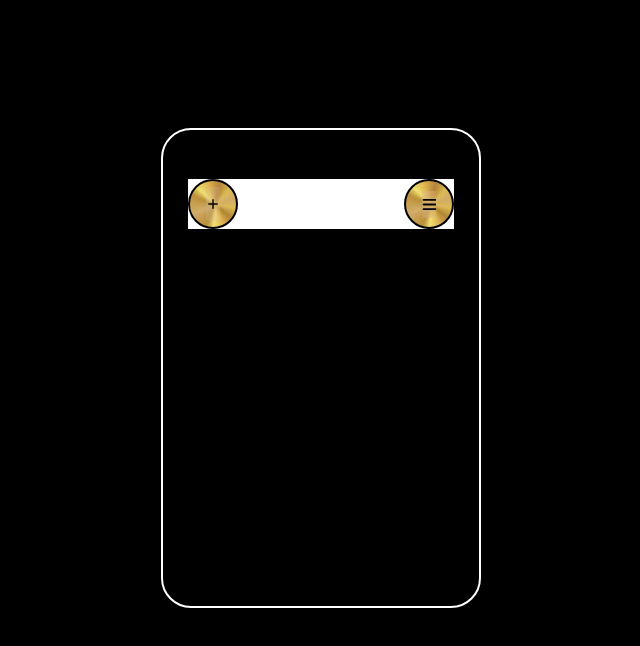
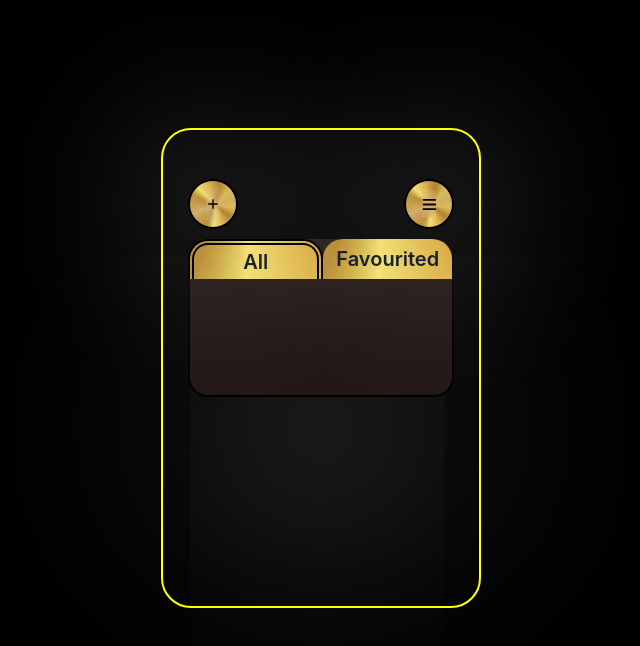
Before and after one commit to M-Ibrokhiiim/MPlayer, a React (Create React App) app in the folder FRONT/app/: page / in a window 1280 px wide. Shown: the top 646 px of the page, without its empty margins (319-959 px from the left). Built offline with nearby package versions, Linux system fonts and the light colour scheme.

Commit message:
Front side of header section's  half ready

```diff
--- a/FRONT/app/src/App.tsx
+++ b/FRONT/app/src/App.tsx
@@ -4,11 +4,16 @@ import {
   Flex
 } from "@chakra-ui/react"
 import Header from "./components/Header";
+import { useState } from "react";
 
 function App() {
+
+  const [isOpenedList,setList] = useState(false)
+
   return (
-    <Flex w={'100%'} bg={'black'} h={'100vh'} justifyContent={'center'}>
-       <Box border={'2px solid white'}
+    <Flex w={'100%'} bg={'black'} h={'100vh'} textOverflow={'hidden'} justifyContent={'center'}>
+       <Box border={'2px solid yellow'}
+
         w={{base:"96vw", sm:"70vw",md:"50vw",lg:"40vw", xl:"25vw","2xl":"24vw"}}
         h={{base:"80vh", sm:"80vh",md:"75vh",xl:"60vh","2xl":"72vh"}}
         mt={{base:"20vw",sm:"10vh",xl:"10vw","2xl":"6vw"}}
--- a/FRONT/app/src/components/Header.tsx
+++ b/FRONT/app/src/components/Header.tsx
@@ -1,21 +1,32 @@
 import {
     Box,
+    Link,
     Text,
     Flex,
     Button
 } from "@chakra-ui/react"
-import Chevrone from "../Icons/Chevrone";
+// import Chevrone from "../Icons/Chevrone";
 import Menu from "../Icons/Menu";
 import Add from "../Icons/Add";
+import { useState } from "react";
 
 import buttonsBG from "../backgrounds/buttonsBG.jpg"
 
+
+
 function Header(){
+
+  const [isOpenedList,setList] = useState(true);
+  const [isID,setID] = useState(1)
+
+
+
       return(
         <>
-        <Box bg={"white"} mt={6} >
-           <Flex justifyContent={"space-between"}>
+        <Box  mt={6}   display={"flex"} flexDir={"column"} gap={2}  >
+           <Flex justifyContent = {"space-between"}>
              <Button  borderRadius={'full'}
+              boxShadow={"0 0 170px 9px white"}
               bgImage={`${buttonsBG}`}
               bgPos={"center"}
               _hover={{opacity:1}}
@@ -27,6 +38,7 @@ function Header(){
                 <Add/>
               </Button>
              {/* <Button  borderRadius={'full'}
+              boxShadow={"0 0 170px 9px white"}
               bgImage={`${buttonsBG}`}
               bgPos={"center"}
               _hover={{opacity:1}}
@@ -39,6 +51,7 @@ function Header(){
                  <Chevrone/>
               </Button> */}
              <Button  borderRadius={'full'}
+              boxShadow={"0 0 170px 9px white"}
               bgImage={`${buttonsBG}`}
               bgPos={"center"}
               _hover={{opacity:1}}
@@ -46,10 +59,26 @@ function Header(){
               _active={{transform: "scale(0.8)",}}
               border={"2px solid black"}
               w={{base:"50px","2xl":"57px"}}
-              h={{base:"50px", "2xl":"55px"}}>
+              h={{base:"50px", "2xl":"55px"}}
+              onClick={()=>{setList(!isOpenedList)}}
+              >
                  <Menu/>
               </Button>
            </Flex>
+           {isOpenedList
+           ? <Flex  h={"20vh"} rounded={'20px'} bg={'#241816'} flexDir={'column'} border={"2px solid black"} boxShadow={"0 110px 600px -50px white"}>
+              <Box as="nav" h={"3vh"} w={"100%"}  display={'flex'} justifyContent={"space-between"}>
+                 <Button onClick={()=>{setID(1)}} _hover={{opacity:1}} _active={{opacity:1}}  padding={'none'} borderRadius={'none'}  border={isID ===1 ? '6px double black' : ''} borderBottom={'none'}  roundedTopLeft={'20px'} overflow={'hidden'} ml={isID=== 1 ? '-2px' :'none'} roundedTopRight={'20px'} w={'100%'} bgImage={buttonsBG} bgPos={"bottom"}>
+                  <Link  w={'90vw'}    textDecoration="none" _active={{textDecoration:'none'}}  h={"100%"}   fontSize={"20px"}  display={'flex'} justifyContent={'center'} alignItems={'center'} >All</Link>
+                 </Button>
+                 <Button onClick={()=>{setID(2)}} _hover={{opacity:1}} _active={{opacity:1}}  padding={'none'} borderRadius={'none'}  border={isID === 2 ? '6px double black' : ''} borderBottom={'none'}  roundedTopLeft={ '20px'} overflow={'hidden'} roundedTopRight={'20px'} w={'100%'} mr={isID ===2 ? '-2px' :''} bgImage={buttonsBG} bgPos={"bottom"}>
+                  <Link  w={'90vw'} textAlign={'center'} h={"100%"}  fontSize={"20px"}  display={'flex'} justifyContent={'center'} alignItems={'center'} >Favourited </Link>
+                 </Button>
+              </Box>
+              <Text>a</Text>
+           </Flex>
+           :''
+           }
         </Box>
         </>
       )
```
